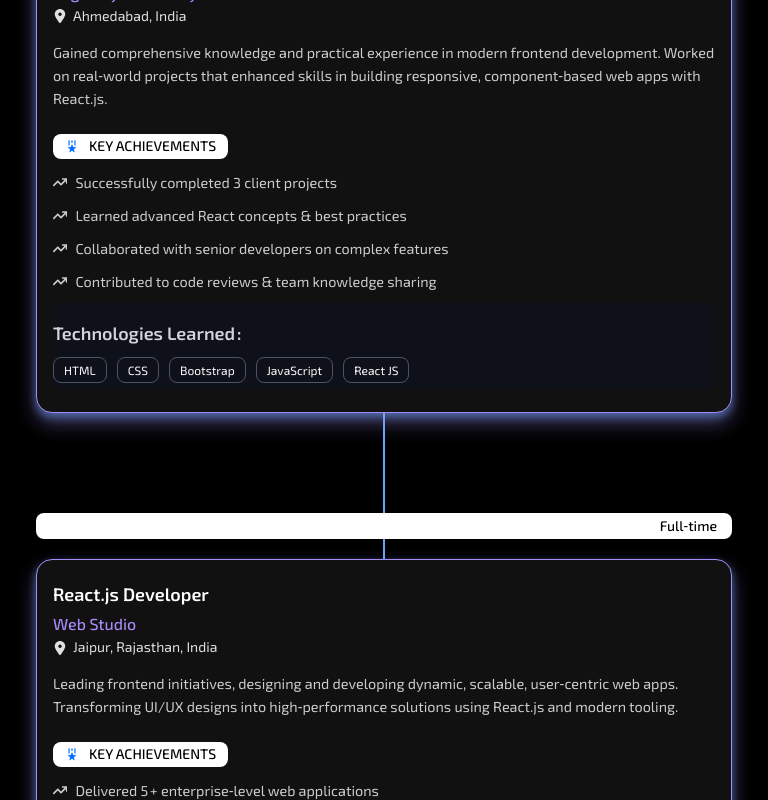
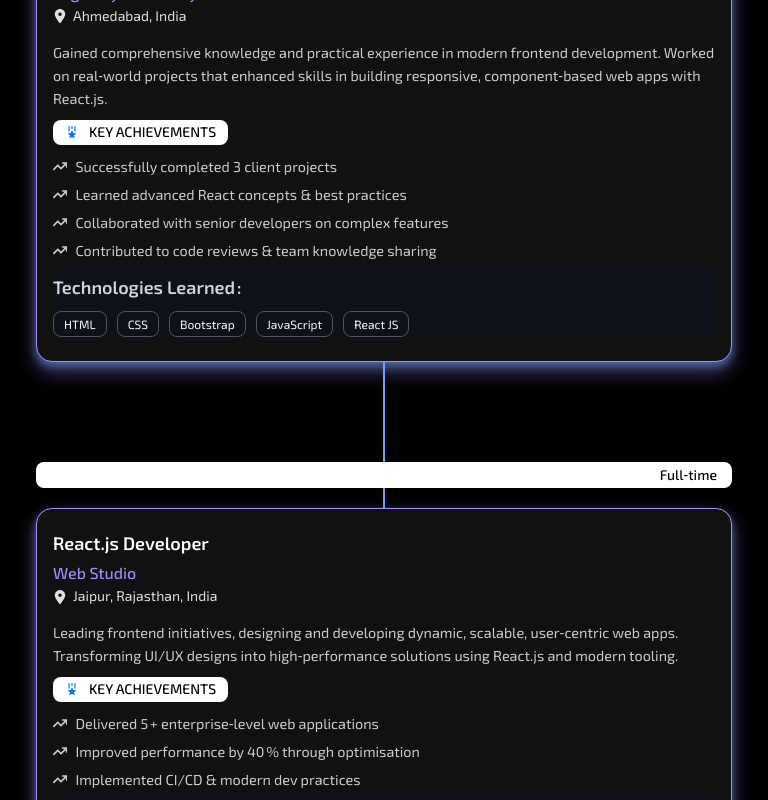
Before and after one commit to aarispathan/new-portfolio, a React (Vite) app: page / in a window 768 px wide. Shown: the part 3980-4780 px from the top of the page. Built offline with nearby package versions, Linux system fonts and the light colour scheme.

Commit message:
update portfolio for ipad view

```diff
--- a/src/sections/exprience/exprience.css
+++ b/src/sections/exprience/exprience.css
@@ -159,6 +159,28 @@
     }
 }
 
+@media (min-width: 768px) and (max-width: 1024px) {
+    .experience-section .timeline-card {
+        padding: 20px 16px;
+        margin: 15px 0;
+    }
+
+    .experience-section .experience-description {
+        font-size: 15px;
+        margin-bottom: 5px;
+    }
+
+    .experience-section .timeline-card h3 {
+        margin: 10px 0 !important;
+    }
+
+    .experience-section .tech-wrapper {
+        background-color: #0f111a;
+        padding: 10px 0px 0px 0px;
+        color: #ffffff;
+    }
+}
+
 @media only screen and (max-width: 768px) {
     .experience-section {
         padding: 40px 0;
```
